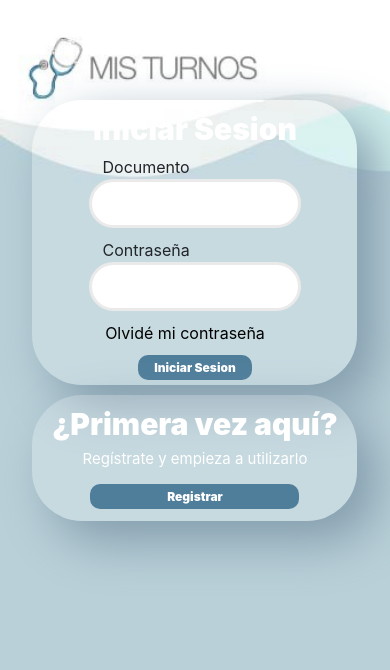
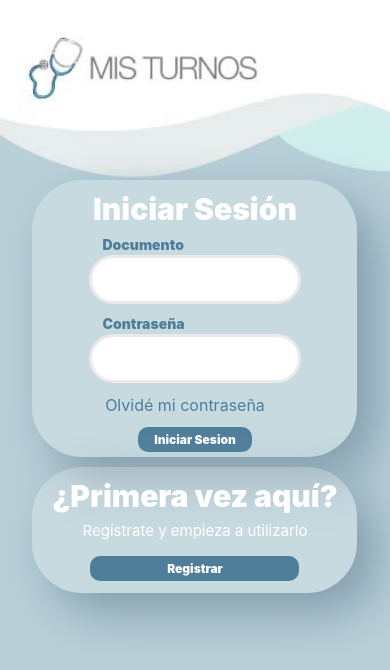
Before and after one commit to vperalta19/mis-turnos, a React (Create React App) app: page /InicioSesion in a window 390 px wide. Shown: the top 670 px of the page. Built offline with nearby package versions, Linux system fonts and the light colour scheme.

Commit message:
Casi finalizado: Inicio de Sesion y Registrar. Fondo retocar

```diff
--- a/src/assets/css/InicioSesion.css
+++ b/src/assets/css/InicioSesion.css
@@ -39,14 +39,18 @@ button{
     line-height: 35px;
 }
 
-.fondoLogSign .contenedor .login .doclabel{
+.fondoLogSign .contenedor .login span{
     Width: 36px;
     Height: 14px;
     margin-left: 40px;
+    color:  #4F7E9B;
 
+    font-weight: 900;
+    font-size: 14px;
+    line-height: 20px;
 }
 
-.fondoLogSign .contenedor .login .docid{
+.fondoLogSign .contenedor .login input{
     width: 80%;
     height: 49px;
 
@@ -56,23 +60,7 @@ button{
     margin: 0 auto 10px auto
 }
 
-.fondoLogSign .contenedor .login .passLabel{
-    Width: 36px;
-    Height: 14px;
-    margin-left: 40px;
-}
-
-.fondoLogSign .contenedor .login .pass{
-    height: 49px;
-    width: 80%;
-
-    background: #FFFFFF;
-    border: 3px solid #EAEAEA;
-    border-radius: 25px;
-    margin: 0 auto 10px auto
-}
-
-.fondoLogSign .contenedor .login .sub{
+.fondoLogSign .contenedor .login .botones .sub{
     background-color: #4F7E9B;
     color:white;
 
@@ -89,21 +77,22 @@ button{
     margin-bottom: 5px;
 }
 
-.fondoLogSign .contenedor .login .sub:hover {
+.fondoLogSign .contenedor .login .botones .sub:hover {
     background-color: white;
     color:#4F7E9B;
     border-color: #4F7E9B;
     border: 1px solid;
 }
 
-.fondoLogSign .contenedor .login .recovery{
+.fondoLogSign .contenedor .login .botones .recovery{
     border-bottom: 1px #4F7E9B;
     background-color: rgb(255, 255, 255,0);
     margin-bottom: 10px;
     margin-right: 20px;
+    color: #4F7E9B;
 }
 
-.fondoLogSign .contenedor .login .recovery:hover:after {
+.fondoLogSign .contenedor .login .botones .recovery:hover:after {
     content: "";
     display: block;
     width: 100%;
@@ -163,14 +152,26 @@ button{
     border: 1px solid;
 }
 
-
-
 /*---------------------------------------------inicio media querys---------------------------------------------*/
 
-@media (min-width: 768px) {
+@media (min-width: 1200px) {
     .fondoLogSign .contenedor{
-        padding-top: 250px;
+        padding-top: 300px;
     }
+}
+
+@media (max-width: 1200px) {
+    .fondoLogSign .contenedor{
+        padding-top: 300px;
+    }
+
+}
+
+@media (max-width: 991px) {
+    .fondoLogSign .contenedor{
+        padding-top: 300px;
+    }
+
 }
 
 @media (max-width: 768px) {
@@ -181,7 +182,13 @@ button{
     }
 
     .fondoLogSign .contenedor{
-        padding-top: 100px;
+        padding-top: 300px;
     }
 
 }
+
+@media (max-width: 575px) {
+    .fondoLogSign .contenedor{
+        padding-top: 180px;
+    }
+}
--- a/src/pages/InicioSesion.js
+++ b/src/pages/InicioSesion.js
@@ -12,21 +12,21 @@ function InicioSesion() {
                     </div>
                     <div className="col-lg-6 col-10 col-md-6 col-xl-4 login">
                         <div className="col text-center">
-                            <h1 className="titleLogIn">Iniciar Sesion</h1>
+                            <h1 className="titleLogIn">Iniciar Sesión</h1>
                         </div>
                         <div className="col">
-                            <span className="doclabel">Documento</span><br></br>
+                            <span>Documento</span><br></br>
                         </div>
                         <div className="col text-center">
-                            <input type="text" id="docid" name="docid" className="docid"></input>
+                            <input type="number" id="docid" name="docid" className="docid text-center"></input>
                         </div>
                         <div className="col">
-                        <span className="passLabel">Contraseña</span><br></br>
+                        <span>Contraseña</span><br></br>
                         </div>
                         <div className="col text-center">
-                            <input type="password" id="pass" name="pass" className="pass"></input>
+                            <input type="password" id="pass" name="pass" className="pass text-center"></input>
                         </div>
-                        <div className="col text-center">
+                        <div className="col text-center botones">
                             <button type="button" className="recovery">Olvidé mi contraseña</button>
                             <input type="submit" value="Iniciar Sesion" id="sub" className="sub"></input>
                         </div>
```
